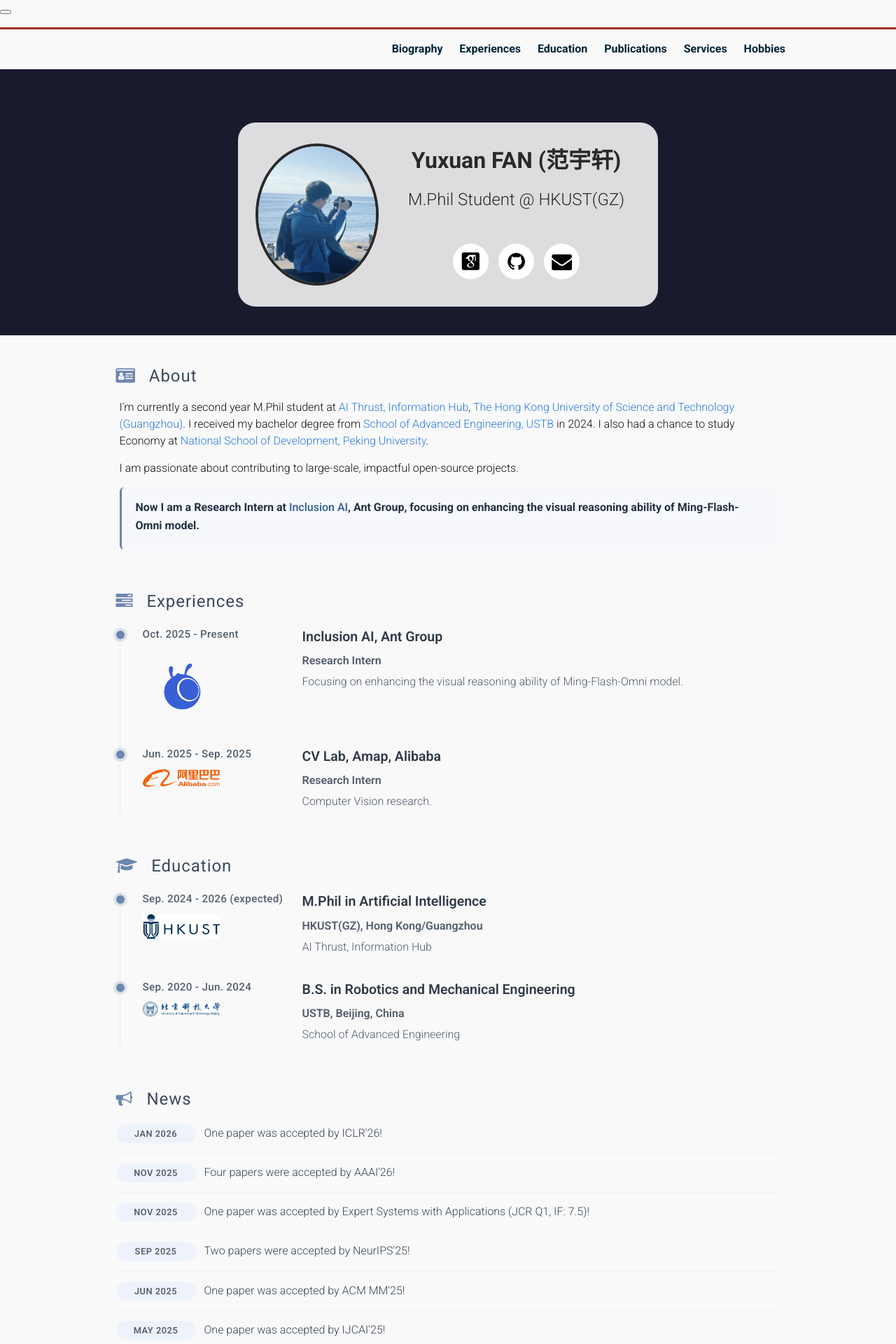
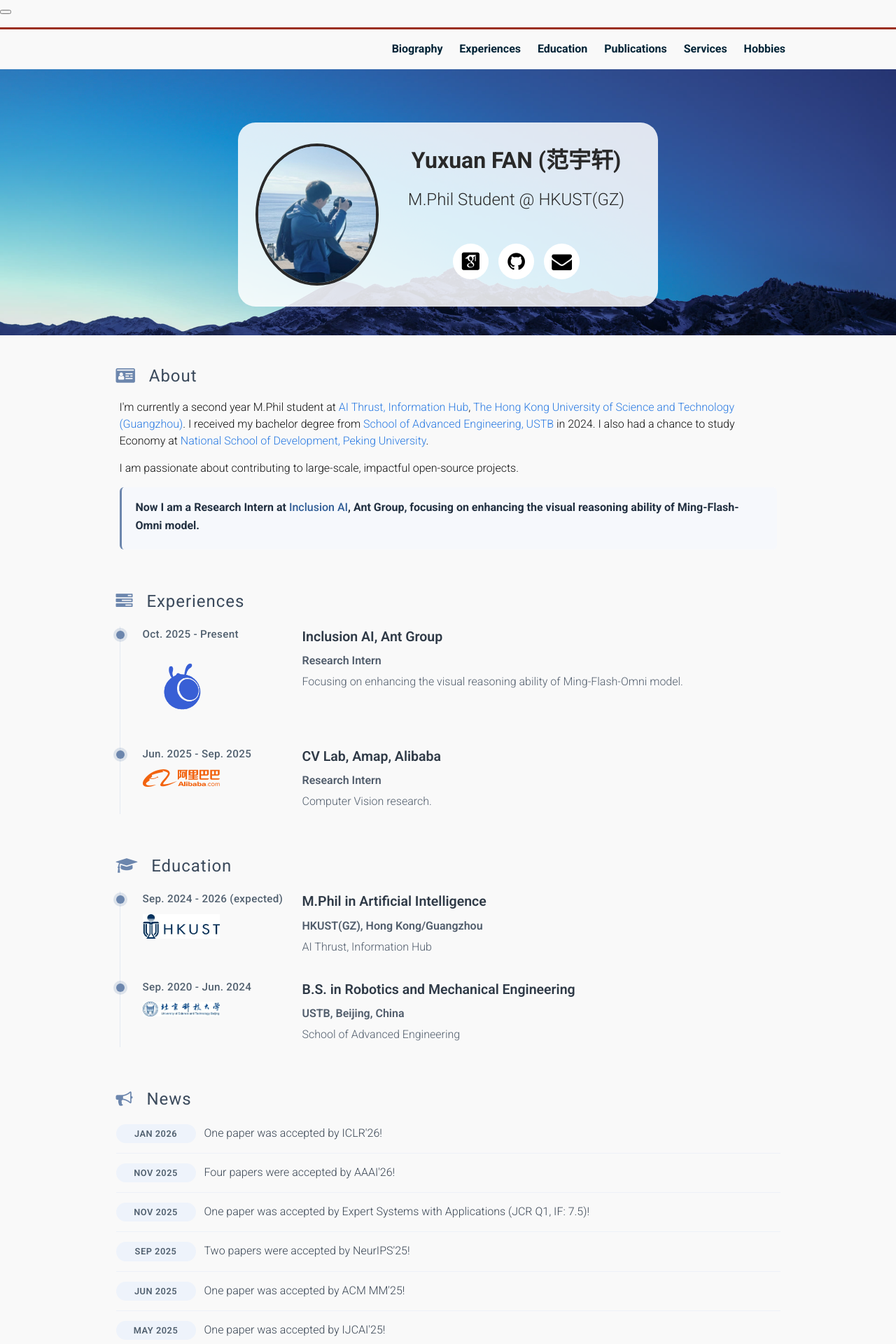
Before and after one commit to yuxuanfanOrion/yuxuanfanOrion.github.io, a Jekyll site: the page built from _pages/about.md, in a window 1280 px wide. Shown: the top 1920 px of the page at 70% size. Built offline with Jekyll 4.4.1, drawn with Linux system fonts in a browser that asks for light colours; some web fonts are replaced; a style sheet for code colours, icons or effects is not loaded.

Commit message:
Fix star background: use CSS instead of JavaScript
Co-Authored-By: Claude Opus 4.5 <noreply@anthropic.com>

```diff
--- a/_includes/head/custom.html
+++ b/_includes/head/custom.html
@@ -54,6 +54,10 @@
     position: relative;
     overflow: hidden;
     background-color: #1a1a2e;
+    background-image: url('/images/stars-bg/star-01.jpg');
+    background-size: cover;
+    background-position: center;
+    background-repeat: no-repeat;
   }
 
   /* Profile wrapper - semi-transparent */
```
